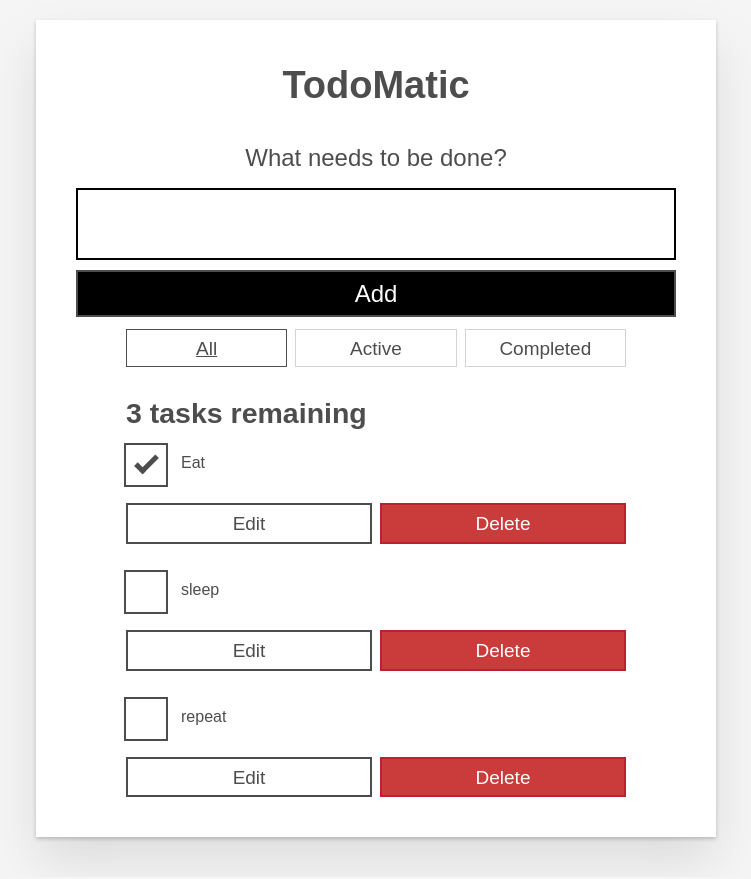
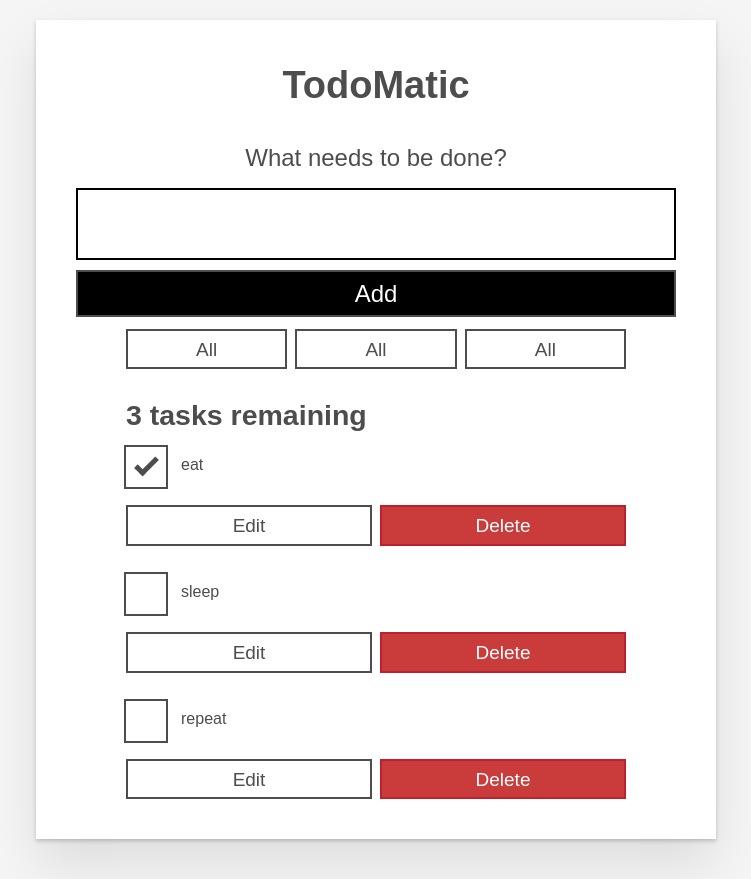
Before and after one commit to josueJURE/fintan-josue-to-do-list, a React (Vite) app: page / in a window 1280 px wide. Shown: the whole page, without its empty margins (264-1015 px from the left). Built offline with nearby package versions, Linux system fonts and the light colour scheme.

Commit message:
add Form & FilerButton components to app

```diff
--- a/src/App.jsx
+++ b/src/App.jsx
@@ -1,55 +1,35 @@
+import Todo from "./components/Todo";
+import Form from "./components/Form";
+import FilterButton from "./components/FilterButton";
 
-import Todo from "./components/Todo";
-
-function App(props) {
+export default function App(props) {
+// this passes the relevant properties from the props argument into the
+// Todo component as props
+  const taskList = props.tasks?.map((task) => (
+    <Todo
+      id={task.id}
+      name={task.name}
+      completed={task.completed}
+      key={task.id}
+    />
+  ));
   return (
     <div className="todoapp stack-large">
       <h1>TodoMatic</h1>
-      <form>
-        <h2 className="label-wrapper">
-          <label htmlFor="new-todo-input" className="label__lg">
-            What needs to be done?
-          </label>
-        </h2>
-        <input
-          type="text"
-          id="new-todo-input"
-          className="input input__lg"
-          name="text"
-          autoComplete="off"
-        />
-        <button type="submit" className="btn btn__primary btn__lg">
-          Add
-        </button>
-      </form>
+      <Form />
+
       <div className="filters btn-group stack-exception">
-        <button type="button" className="btn toggle-btn" aria-pressed="true">
-          <span className="visually-hidden">Show </span>
-          <span>all</span>
-          <span className="visually-hidden"> tasks</span>
-        </button>
-        <button type="button" className="btn toggle-btn" aria-pressed="false">
-          <span className="visually-hidden">Show </span>
-          <span>Active</span>
-          <span className="visually-hidden"> tasks</span>
-        </button>
-        <button type="button" className="btn toggle-btn" aria-pressed="false">
-          <span className="visually-hidden">Show </span>
-          <span>Completed</span>
-          <span className="visually-hidden"> tasks</span>
-        </button>
+        <FilterButton />
+        <FilterButton />
+        <FilterButton />
       </div>
       <h2 id="list-heading">3 tasks remaining</h2>
       <ul
         role="list"
         className="todo-list stack-large stack-exception"
         aria-labelledby="list-heading">
-        <Todo name="Eat" id="todo-0" completed/>
-        <Todo name="sleep" id="todo-1"/>
-        <Todo name="repeat" id="todo-2"/>
+          {taskList}
       </ul>
     </div>
   );
 }
-
-export default App;
--- /dev/null
+++ b/src/components/FilterButton.jsx
@@ -0,0 +1,10 @@
+export default function FilterButton() {
+    return (
+        <button type="button" className="btn toggle__btn"
+            aria-pressed="true">
+                <span className="visually-hidden">Show </span>
+                <span>all </span>
+                <span className="visually-hidden">tasks</span>
+            </button>
+    );
+}
--- /dev/null
+++ b/src/components/Form.jsx
@@ -0,0 +1,24 @@
+export default function Form() {
+    return (
+        <form>
+            <h2 className="label-wrapper">
+                <label
+                    htmlFor="new-todo-input"
+                    className="label__lg">
+                    What needs to be done?
+                </label>
+            </h2>
+            <input
+                type="text"
+                id="new-todo-input"
+                className="input input__lg"
+                name="text"
+                autoComplete="off"
+            />
+            <button type="submit" className="btn btn__primary
+            btn__lg">
+                Add
+            </button>
+        </form>
+    );
+}
--- a/src/main.jsx
+++ b/src/main.jsx
@@ -11,6 +11,8 @@ const DATA = [
 
 ReactDOM.createRoot(document.getElementById('root')).render(
   <React.StrictMode>
-    <App />
+{/* passing the DATA array as a prop to the App component so it can be
+accessed by App.jsx to use the information stored in the array */}
+    <App tasks={DATA}/>
   </React.StrictMode>,
 )
```
